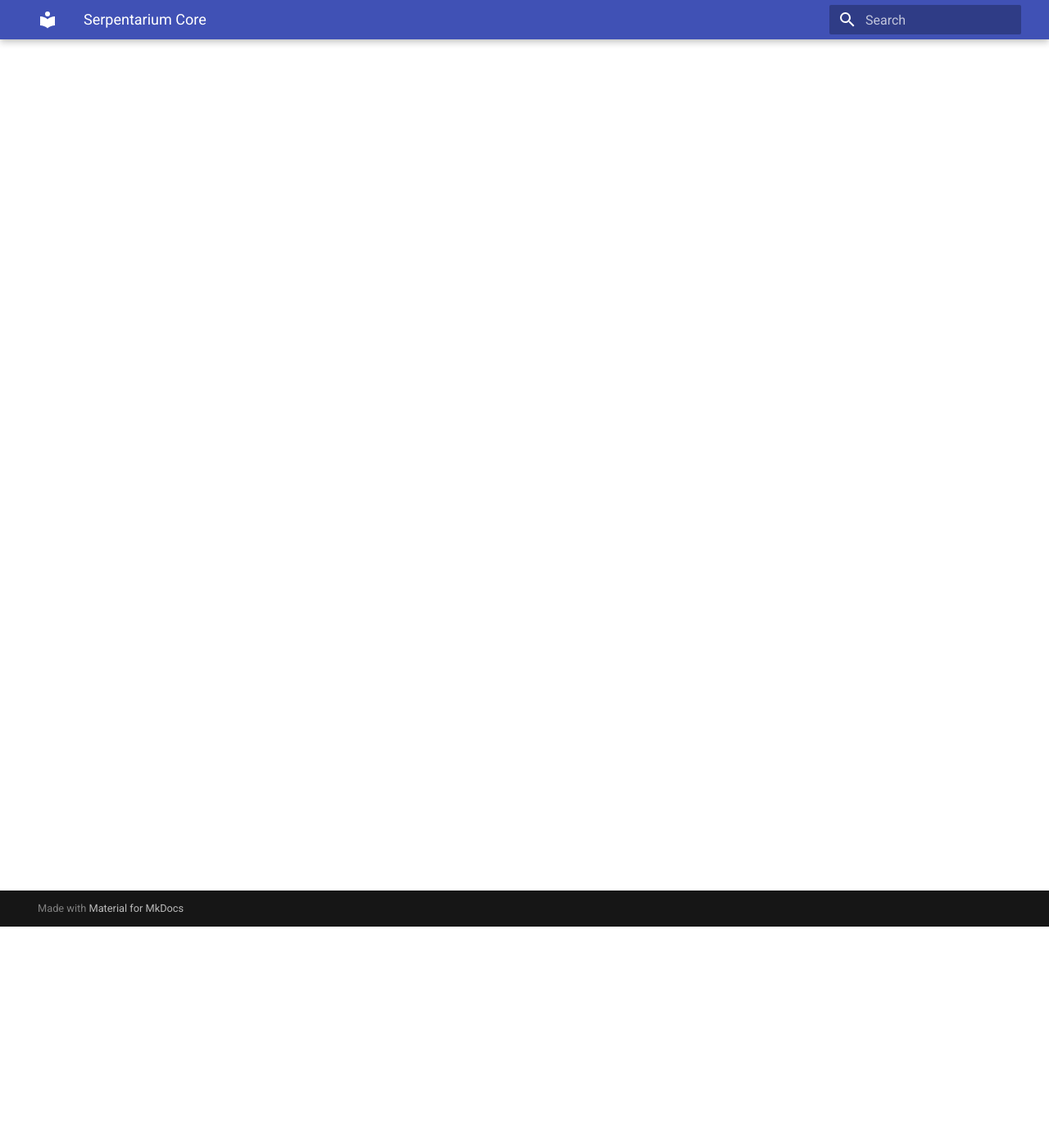
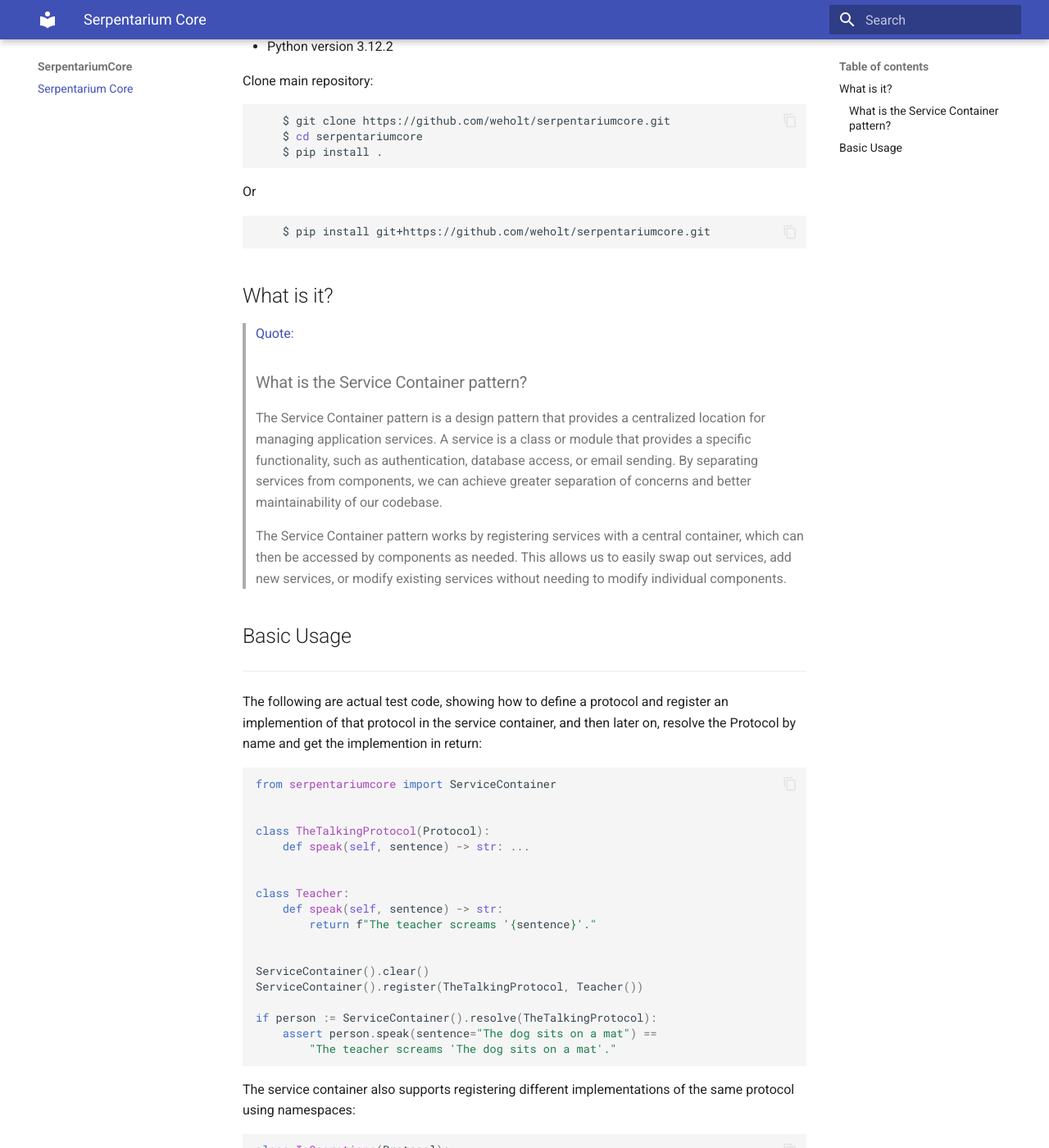
Before and after one commit to weholt/SerpentariumCore, an MkDocs documentation site: the page built from docs/index.md, in a window 1280 px wide and 1400 px high, scrolled down 270 px. Shown: the whole window at 82% size. Built offline with MkDocs 1.6.1 and Material for MkDocs 9.7.7, drawn with Linux system fonts in a browser that asks for light colours; some of the changed text lies outside the part shown.

Commit message:
Initial commit.

````diff
--- a/docs/index.md
+++ b/docs/index.md
@@ -1 +1,198 @@
 # Serpentarium Core
+
+Serpentarium Core (Thanks ChatGPT for that name ;-)) is a basic service container for python using the typing Protocol
+to define interfaces and type hints to resolve construction requirements for services.
+
+Tested with:
+
+* Python version 3.12.2
+
+Clone main repository:
+
+```bash
+
+    $ git clone https://github.com/weholt/serpentariumcore.git
+    $ cd serpentariumcore
+    $ pip install .
+
+```
+Or
+
+```bash
+
+    $ pip install git+https://github.com/weholt/serpentariumcore.git
+```
+
+## What is it?
+
+> [Quote:](https://dev.to/abdelrahmanallam/simplifying-dependency-injection-with-the-service-container-pattern-in-reactjs-and-ruby-on-rails-525m)
+
+> ### What is the Service Container pattern?
+The Service Container pattern is a design pattern that provides a centralized location for managing application services. A service is a class or module that provides a specific functionality, such as authentication, database access, or email sending. By separating services from components, we can achieve greater separation of concerns and better maintainability of our codebase.
+
+> The Service Container pattern works by registering services with a central container, which can then be accessed by components as needed. This allows us to easily swap out services, add new services, or modify existing services without needing to modify individual components.
+
+## Basic Usage
+-----------
+
+The following are actual test code, showing how to define a protocol and register an implemention
+of that protocol in the service container, and then later on, resolve the Protocol by name
+and get the implemention in return:
+
+```python
+
+from serpentariumcore import ServiceContainer
+
+
+class TheTalkingProtocol(Protocol):
+    def speak(self, sentence) -> str: ...
+
+
+class Teacher:
+    def speak(self, sentence) -> str:
+        return f"The teacher screams '{sentence}'."
+
+
+ServiceContainer().clear()
+ServiceContainer().register(TheTalkingProtocol, Teacher())
+
+if person := ServiceContainer().resolve(TheTalkingProtocol):
+    assert person.speak(sentence="The dog sits on a mat") ==
+        "The teacher screams 'The dog sits on a mat'."
+```
+
+The service container also supports registering different implementations of the same protocol using namespaces:
+
+```python
+
+
+class IoOperations(Protocol):
+    def read_file(self, filename: str) -> str: ...
+
+
+class ActualIoOperations:
+    def read_file(self, filename: str) -> str:
+        return open(filename).read()
+
+class TestingIoOperations:
+    def read_file(self, filename: str) -> str:
+        return "This is just some testing data"
+
+ServiceContainer().clear()
+ServiceContainer().register(IoOperations, ActualIoOperations)
+ServiceContainer().register(IoOperations, TestingIoOperations, namespace="test")
+
+if io := ServiceContainer().resolve(IoOperations):
+    assert io.read_file("some_file.txt") ==
+        "Data from the actual file on disk called some_file.txt"
+
+if io := ServiceContainer().resolve(IoOperations, namespace="test"):
+    assert io.read_file("some_file.txt") ==
+        "This is just some testing data"
+
+```
+
+You can also use a function to calculate the correct namespace to use, for instance checking some setting, like this:
+
+```python
+
+ServiceContainer().clear()
+
+class FancyLoggingBase(Protocol):
+    def log(self, msg: str, func: Callable[[str], str]) -> str: ...
+
+class LoggingTakingFunc:
+    def __init__(self, func: Callable[[str], str]) -> None:
+        self.func = func
+
+    def log(self, msg: str) -> str:
+        return self.func(msg)
+
+def log_critical(msg: str) -> str:
+    return f"CRITICAL: {msg}"
+
+def log_debug(msg: str) -> str:
+    return f"DEBUG: {msg}"
+
+ServiceContainer().register(
+    FancyLoggingBase, LoggingTakingFunc(func=log_critical))
+
+ServiceContainer().register(
+    FancyLoggingBase, LoggingTakingFunc(func=log_debug), namespace="debug")
+
+# Simulate Django settings for test and prod
+class Settings:
+    DEBUG = True
+
+settings = Settings()
+
+def resolve_namespace():
+    return settings.DEBUG and "debug" or None
+
+ServiceContainer().set_namespace_resolver(resolve_namespace)
+if clueless_logger := ServiceContainer().resolve(FancyLoggingBase):
+    assert "DEBUG" in clueless_logger.log(msg="Should be debug")
+
+settings.DEBUG = False
+if clueless_logger := ServiceContainer().resolve(FancyLoggingBase):
+    assert "CRITICAL" in clueless_logger.log(msg="Should be critical")
+
+```
+
+In the example above you can see that we do no change to the actual code using the service,
+but what implementation is used is calculated based on the settings.
+
+We can also register services that depend on the implementation of other registered services,
+and the actual construction of instances of those services will be handled by the service container:
+
+```python
+
+class IA(Protocol):
+
+    def go_a(self): ...
+
+
+class IB(Protocol):
+
+    def go_b(self): ...
+
+
+class IC(Protocol):
+
+    def go_c(self): ...
+
+class A:
+    # Requires no other service
+    def __init__(self):
+        pass
+
+    def go_a(self):
+        return "Go A!"
+
+
+class B:
+    # Requires some service that implements the IA protocol
+    def __init__(self, a: IA):
+        self.a = a
+
+    def go_b(self):
+        return "Go B!"
+
+
+class C:
+    # Requires services that implements both the IA and IB protocol
+    def __init__(self, a: IA, b: IB):
+        self.a: IA = a
+        self.b: IB = b
+
+    def go_c(self):
+        return self.a.go_a() + " " + self.b.go_b() + " " + "And C as well!"
+
+
+ServiceContainer().clear()
+ServiceContainer().register(IA, A)
+ServiceContainer().register(IB, B)
+ServiceContainer().register(IC, C)
+if c := ServiceContainer().resolve(IC):
+    assert c.go_c() == "Go A! Go B! And C as well!"
+```
--- a/src/serpentariumcore/__init__.py
+++ b/src/serpentariumcore/__init__.py
@@ -0,0 +1 @@
+from .service_container import ServiceContainer, ServiceRegistrator, MissingRequirements, ServiceAlreadyRegistered, ServiceNotRegistered, InstanceIsNotSubclass, WrapperService
````
Also changed, not shown: README.md (+176 -5 lines), pyproject.toml (+6 -4 lines), 4 other files.
